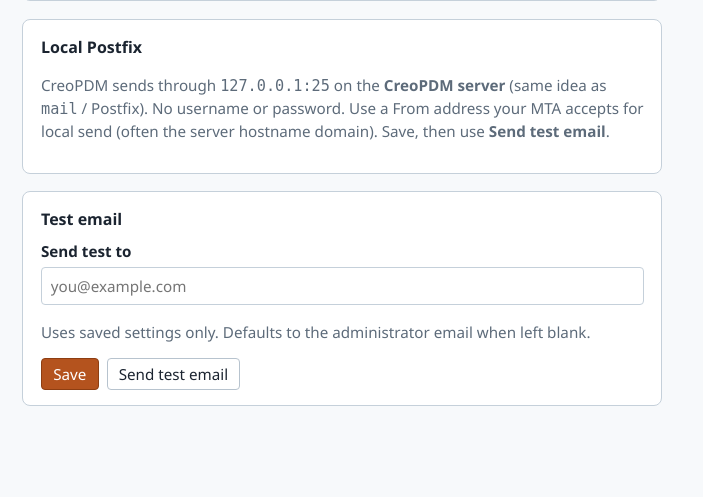
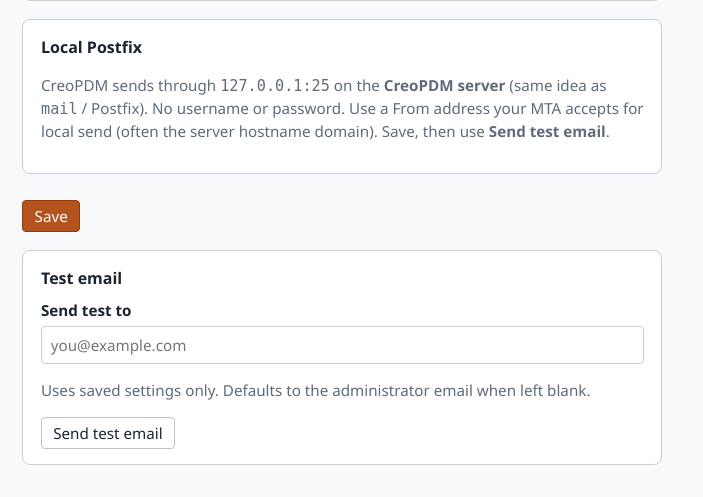
Before and after one commit to mbourque/CreoPDM, a Python web app: template src/creopdm/templates/admin_email.html in a window 1280 px wide. Shown: the part 916-1413 px from the top of the page, without its empty margins (0-703 px from the left). Run offline with Jinja, Linux system fonts and the light colour scheme; the template is opened without the code that fills it, so the values that code supplies are empty.

Commit message:
Fixed gui of save email

```diff
--- a/src/creopdm/templates/admin_email.html
+++ b/src/creopdm/templates/admin_email.html
@@ -88,6 +88,10 @@
       <p class="muted small">Leave password blank to keep the current value. Typical provider setup: port <strong>587</strong>, TLS on, authentication on (Gmail needs an App password). Allow outbound TCP 587 from this host. From address must be allowed by the provider.</p>
     </section>
 
+    <p class="form-actions">
+      <button type="submit" class="btn btn-primary" name="action" value="save">Save</button>
+    </p>
+
     <section class="settings-card">
       <h2>Test email</h2>
       <label>Send test to
@@ -95,7 +99,6 @@
       </label>
       <p class="muted small">Uses saved settings only. Defaults to the administrator email when left blank. <span id="email-test-dirty-hint" hidden>Save your changes before sending a test.</span></p>
       <p class="form-actions">
-        <button type="submit" class="btn btn-primary" name="action" value="save">Save</button>
         <button type="submit" class="btn" name="action" value="test" id="email-test-btn">Send test email</button>
       </p>
     </section>
```
